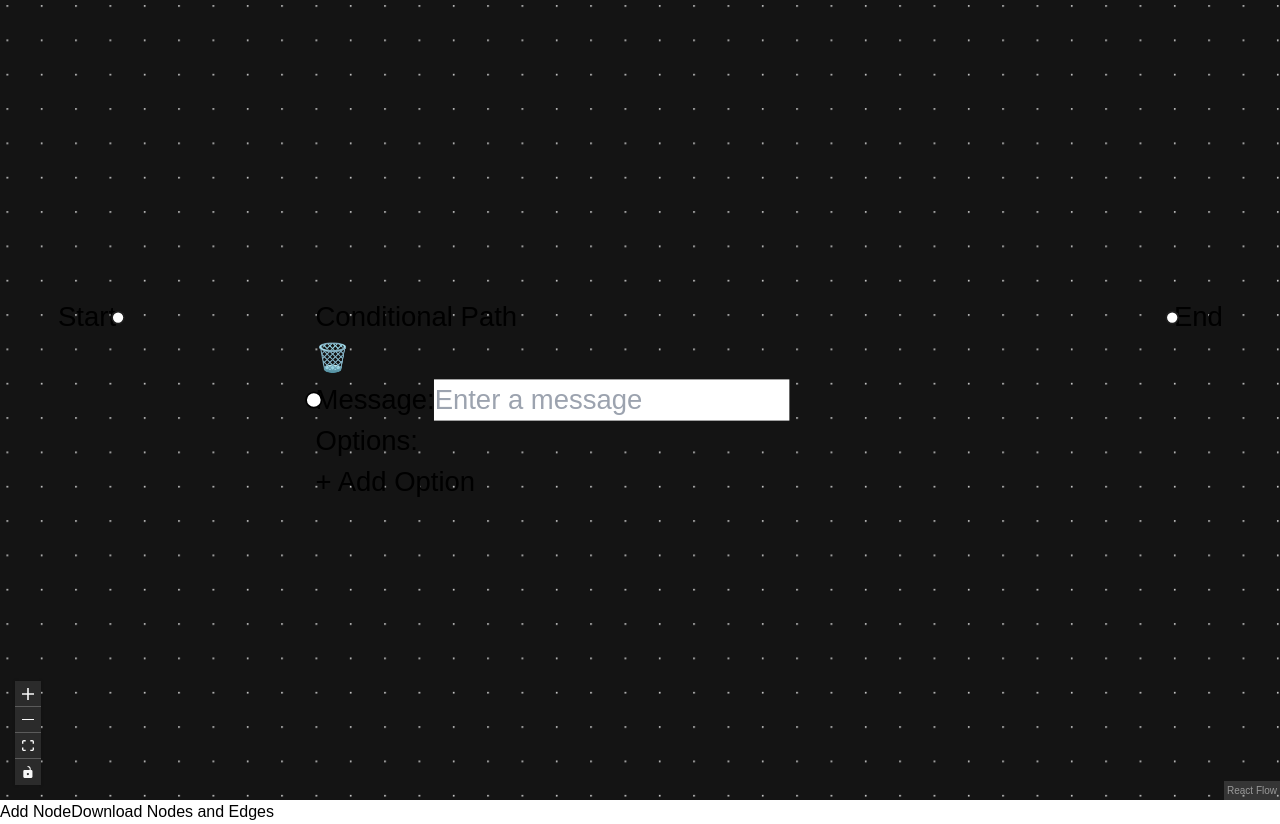
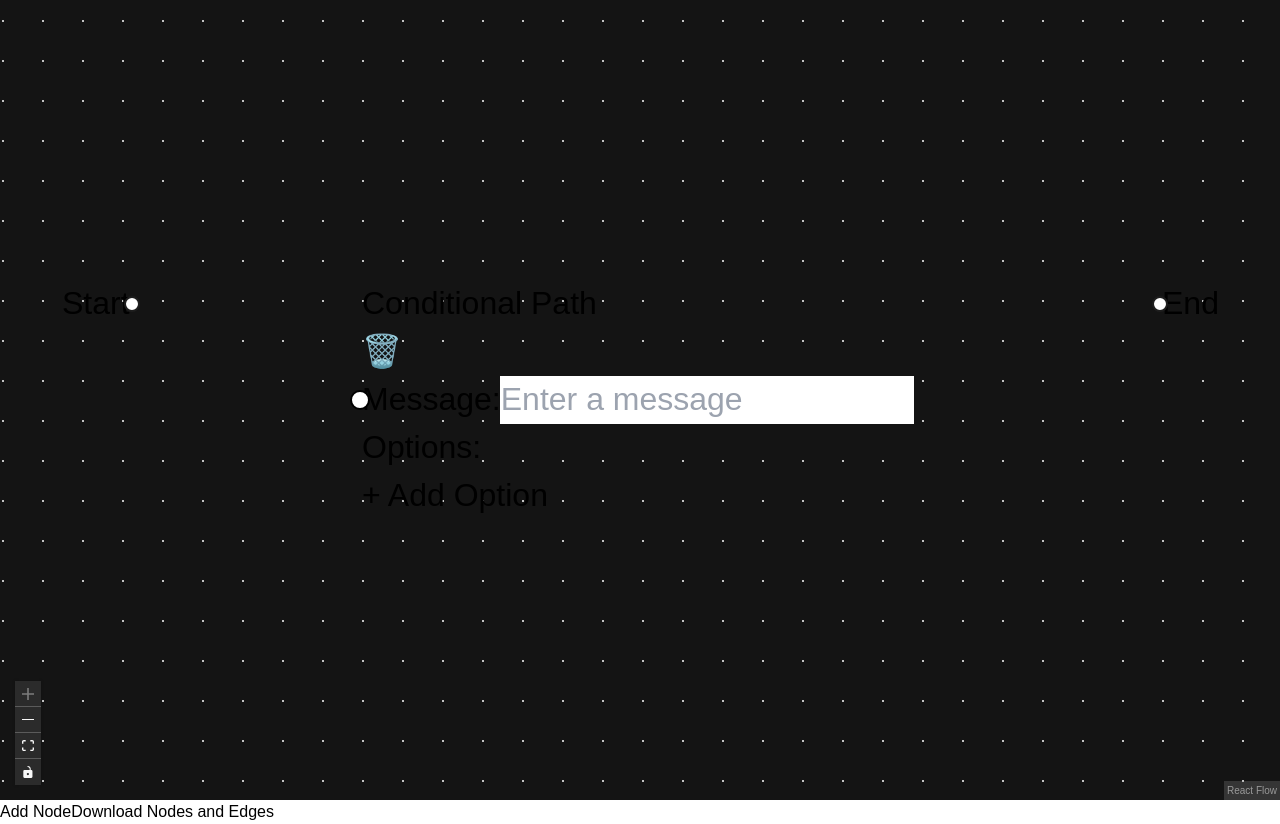
Before and after one commit to habeebijaba/React-Flow-ChatBot-Task, a React (Vite) app: page / in a window 1280 px wide. Built offline with nearby package versions, Linux system fonts and the light colour scheme.

Commit message:
Fix positions and initialisation of node

```diff
--- a/src/contexts/NodeContext.jsx
+++ b/src/contexts/NodeContext.jsx
@@ -1,4 +1,3 @@
-// src/contexts/NodeContext.js
 import React, { createContext, useContext, useState } from "react";
 import { nanoid } from "nanoid";
 const NodeContext = createContext();
@@ -13,19 +12,17 @@ const initialNodes = [
     id: nanoid(),
     type: "textUpdater",
     position: { x: 150, y: 0 }, // Right of the Start node
-    data: { value: 123 },
+    data: {},
   },
   {
     id: "end",
     type: "end",
-    position: { x: 650, y: 0 }, // Right of the TextUpdaterNode
+    position: { x: 550, y: 0 }, // Right of the TextUpdaterNode
     data: { label: "End" },
   },
 ];
 
-
 export const NodeProvider = ({ children }) => {
-
   const [nodes, setNodes] = useState(initialNodes);
   const [edges, setEdges] = useState([]);
 
```
